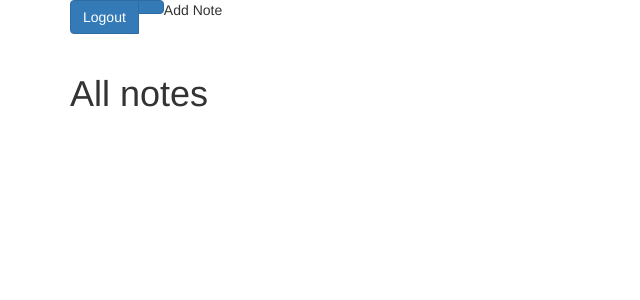
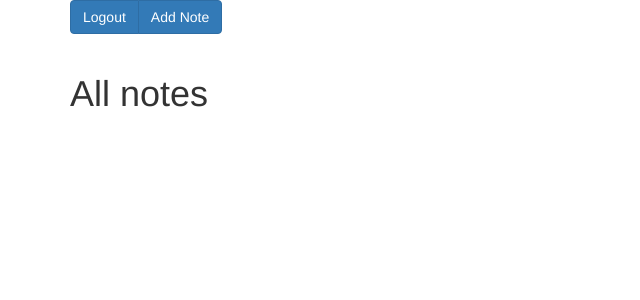
Before and after one commit to aleluc/NoteApp, a Django app: page / in a window 1280 px wide. Shown: the top 300 px of the page, without its empty margins (0-640 px from the left). Run offline with Django 3.2, Linux system fonts and the light colour scheme; the visitor is signed in with stand-in values (Sample User, id 1); data that the repository does not hold is empty; some libraries are stand-ins or nearby versions.

Commit message:
Removed additional html tag

```diff
--- a/noteapp/notes/templates/home.html
+++ b/noteapp/notes/templates/home.html
@@ -4,7 +4,7 @@
     <div class="btn-group" role="group" aria-label="Menu">
         {% if user.is_authenticated %}
         <a class="btn btn-primary" href="{% url 'logout' %}" role="button" name="logout">Logout</a>
-        <a class="btn btn-primary" href="{% url 'add_note' %}" role="button" name="add_note"></a>Add Note</a>
+        <a class="btn btn-primary" href="{% url 'add_note' %}" role="button" name="add_note">Add Note</a>
         {% else %}
         <a class="btn btn-primary" href="{% url 'login' %}" role="button" name="login">Login</a>
         {% endif %}
```
